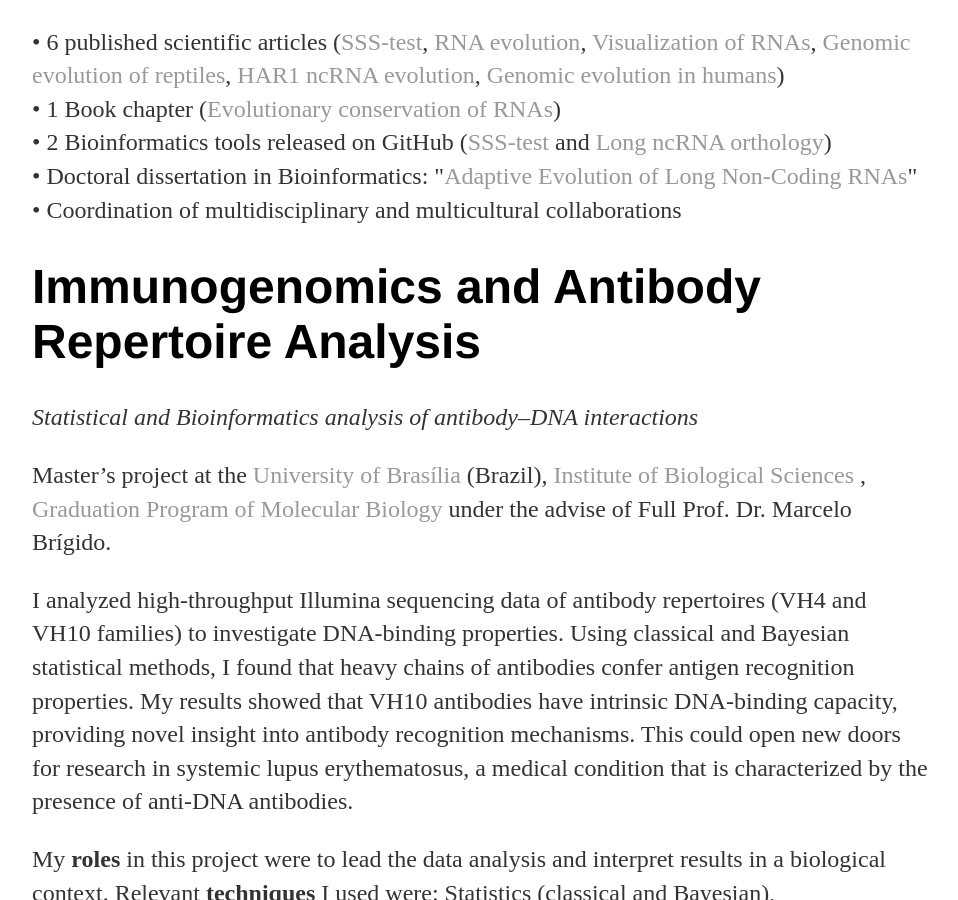
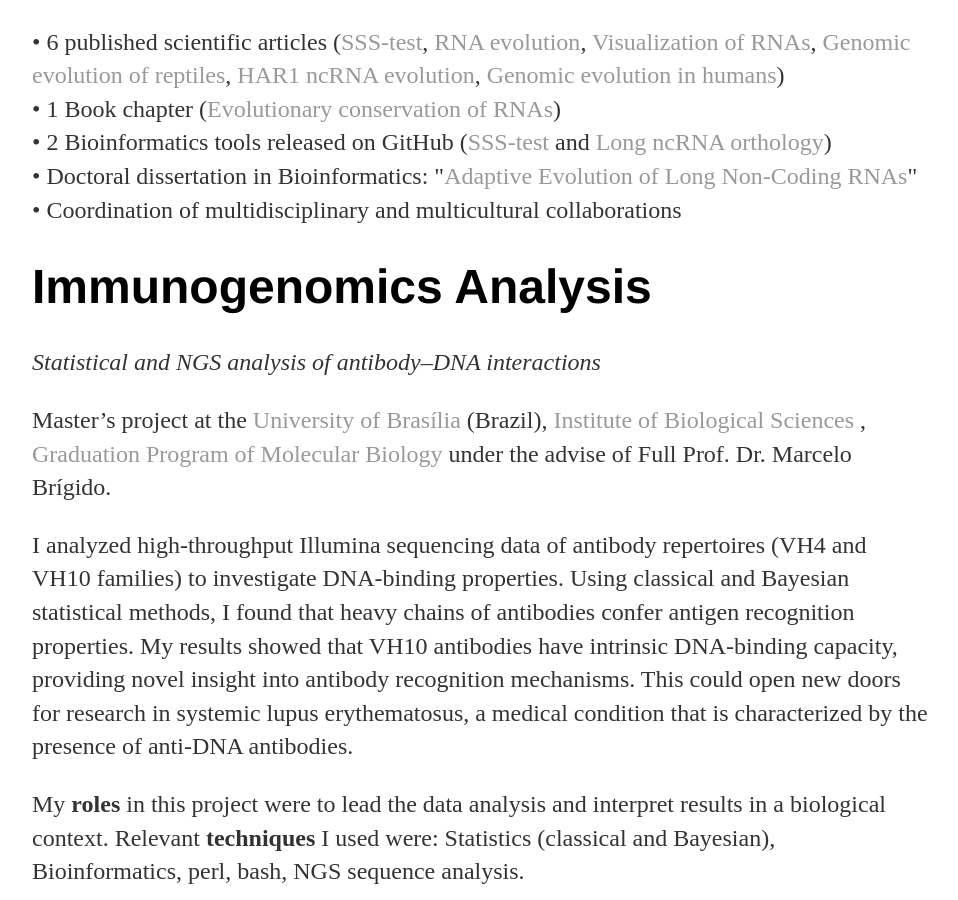
Before and after one commit to waltercostamb/waltercostamb.github.io, a Jekyll site: the page built from about/index.html, in a window 1280 px wide and 900 px high, scrolled down 3981 px. Shown: the whole window, without its empty margins (160-1118 px from the left). Built offline with Jekyll 4.4.1, drawn with Linux system fonts in a browser that asks for light colours.

Commit message:
Update index.html

```diff
--- a/about/index.html
+++ b/about/index.html
@@ -139,9 +139,9 @@ The lncRNA LINC02217 shows evidence of positive selection in humans (a) compared
 • Coordination of multidisciplinary and multicultural collaborations<br>
 </p>
 
-<h1>Immunogenomics and Antibody Repertoire Analysis</h1>
+<h1>Immunogenomics Analysis</h1>
 
-<p><em>Statistical and Bioinformatics analysis of antibody–DNA interactions</em></p>
+<p><em>Statistical and NGS analysis of antibody–DNA interactions</em></p>
 
 <p>
 Master’s project at the <a href="https://international.unb.br/">University of Brasília</a> (Brazil),
```
